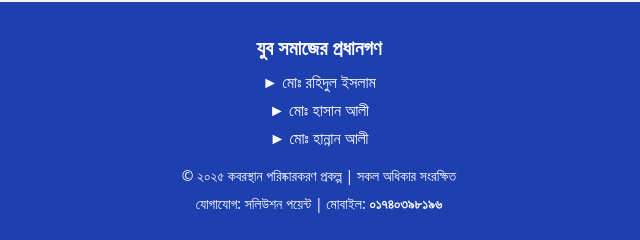
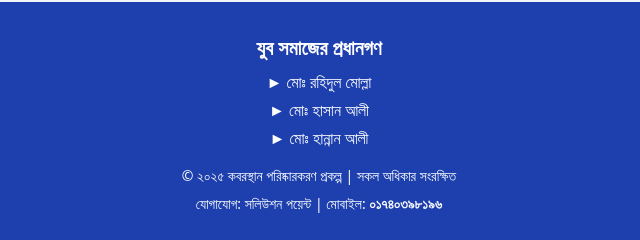
Before and after one commit to devhasanmia/pabnapara, a plain HTML site: page index.html in a window 1280 px wide. Shown: the part 1308-1548 px from the top of the page, 321-961 px from the left. Drawn offline with nearby package versions, Linux system fonts and the light colour scheme.

Commit message:
name update

```diff
--- a/data.json
+++ b/data.json
@@ -1,6 +1,6 @@
 {
     "donations": [
-        { "name": "মোঃ রহিদুল ইসলাম", "amount": 500 },
+        { "name": "মোঃ রহিদুল মোল্লা", "amount": 500 },
         { "name": "মোঃ হান্নান ইসলাম", "amount": 100 },
         { "name": "মোঃ সাকিল ইসলাম", "amount": 100 },
         { "name": "মোঃ কুদরত আলী", "amount": 50 },
--- a/index.html
+++ b/index.html
@@ -56,7 +56,7 @@
     <footer class="bg-blue-800 text-white text-center py-8 mt-10 rounded-t-lg shadow-lg">
         <h3 class="text-xl font-bold mb-2">যুব সমাজের প্রধানগণ</h3>
         <ul class="mb-4 space-y-1">
-            <li>► মোঃ রহিদুল ইসলাম</li>
+            <li>► মোঃ রহিদুল মোল্লা</li>
             <li>► মোঃ হাসান আলী</li>
             <li>► মোঃ হান্নান আলী</li>
 
```
